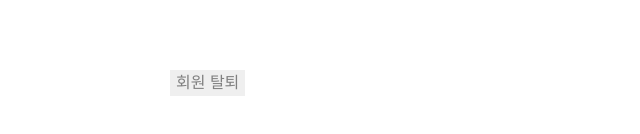
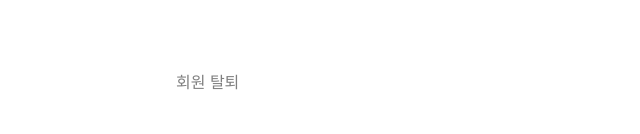
Before and after one commit to SonMyeongHwa/adorn9_shoppingmall, a website: page client/src/userInfo/userInfo.html in a window 1280 px wide. Shown: the part 558-692 px from the top of the page, 320-960 px from the left. Drawn offline with nearby package versions, Linux system fonts and the light colour scheme.

Commit message:
Design: 버튼 색상 수정

```diff
--- a/client/src/userInfo/userInfo.css
+++ b/client/src/userInfo/userInfo.css
@@ -57,7 +57,7 @@ input::placeholder {
 	margin-top: 200px;
 	border: none;
 	color: grey;
-	background-color: none;
+	background-color: transparent;
 }
 
 .info-wrap {
```
